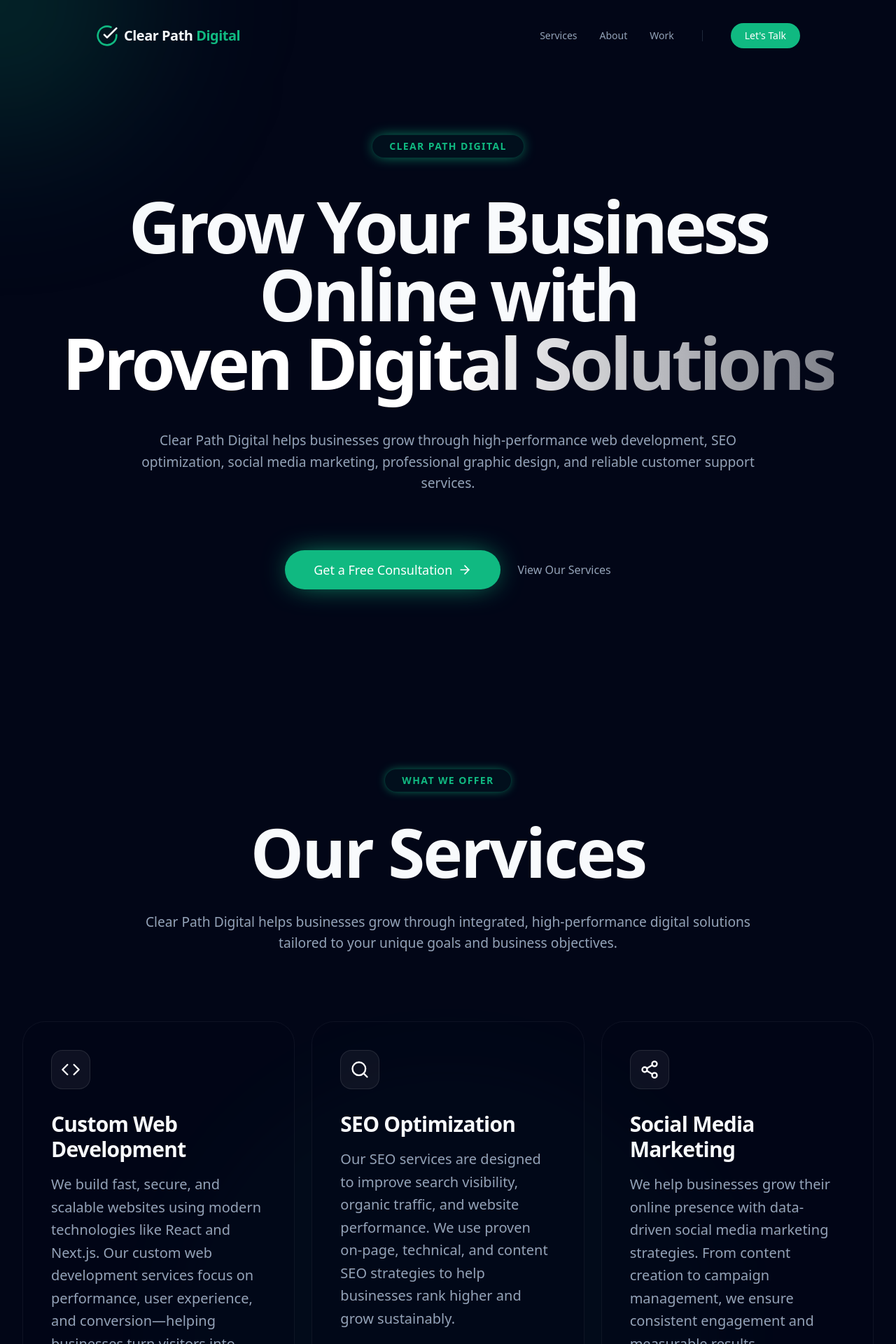
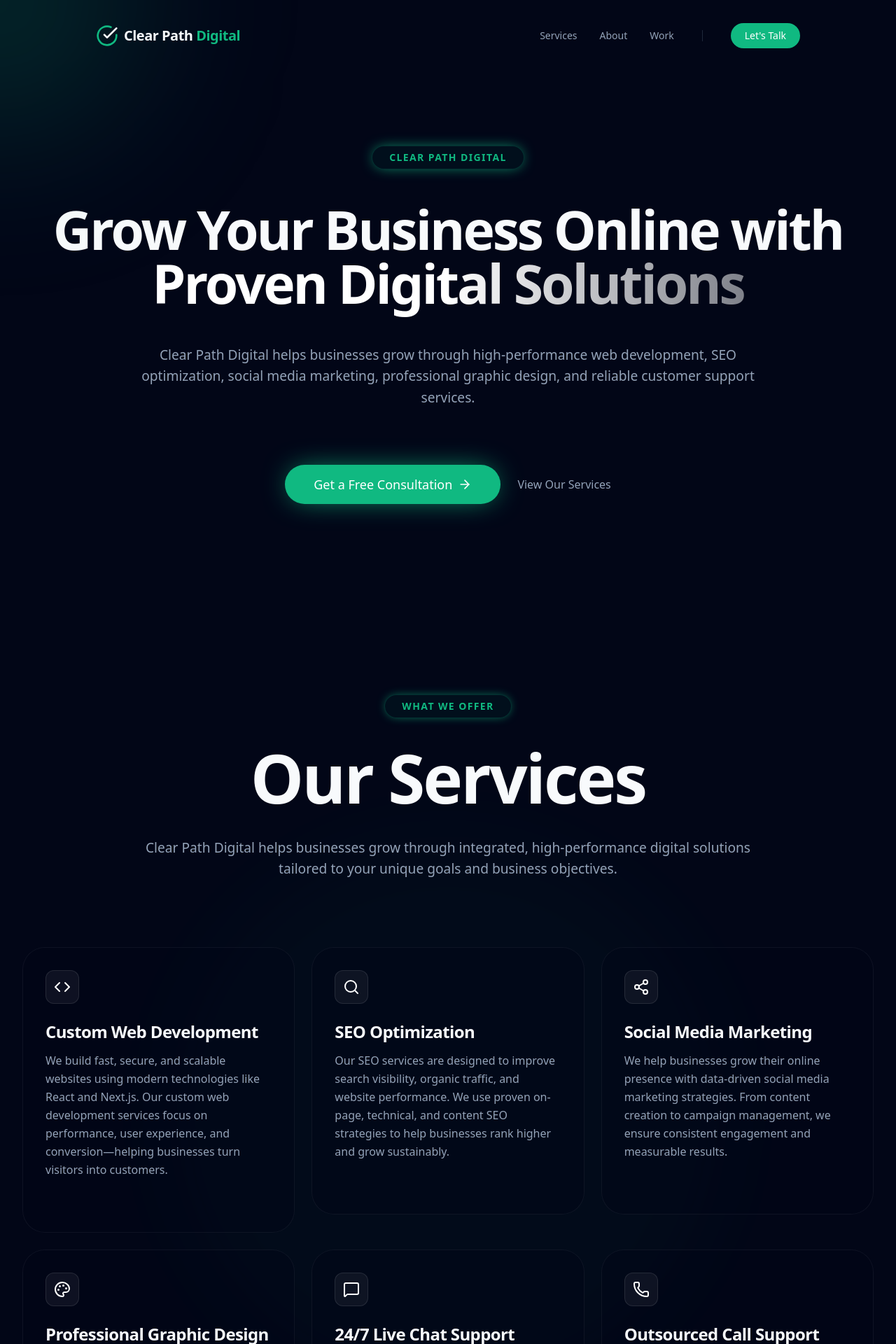
Before and after one commit to saadc253-prog/clear-path-digital, a Next.js app: page / in a window 1280 px wide. Shown: the top 1920 px of the page at 70% size. Built offline with nearby package versions, Linux system fonts and the light colour scheme.

Commit message:
Refine UI v2.1: Smaller H1 and compact service cards

```diff
--- a/app/globals.css
+++ b/app/globals.css
@@ -77,9 +77,9 @@
 /* Fluid Typography Utilities */
 @layer utilities {
   .text-fluid-h1 {
-    font-size: clamp(2.5rem, 8vw, 8rem);
-    line-height: 0.95;
-    letter-spacing: -0.05em;
+    font-size: clamp(2.5rem, 6vw, 5rem);
+    line-height: 1;
+    letter-spacing: -0.04em;
   }
 
   .text-fluid-h2 {
--- a/components/sections/ServicesOverview.tsx
+++ b/components/sections/ServicesOverview.tsx
@@ -73,17 +73,15 @@
                         >
                             <Tilt className="h-full">
                                 <Link href={service.href} className="block h-full">
-                                    <div className="h-full glass-card p-10 rounded-[2rem] transition-all duration-500 hover:bg-white/5 hover:border-primary/30 hover:shadow-[0_0_30px_-10px_rgba(16,185,129,0.2)] flex flex-col justify-between border border-white/5 bg-gradient-to-b from-white/5 to-transparent">
-                                        <div>
-                                            <div className="mb-8 w-14 h-14 rounded-2xl bg-white/5 border border-white/10 flex items-center justify-center text-white group-hover:scale-110 group-hover:bg-primary group-hover:border-primary transition-all duration-500">
-                                                <service.icon className="h-7 w-7" />
-                                            </div>
-                                            <h3 className="text-3xl font-bold mb-4 tracking-tight group-hover:text-primary transition-colors">{service.title}</h3>
-                                            <p className="text-muted-foreground font-light text-xl leading-relaxed">
-                                                {service.description}
-                                            </p>
+                                    <div className="h-full glass-card p-8 rounded-[2rem] transition-all duration-500 hover:bg-white/5 hover:border-primary/30 hover:shadow-[0_0_30px_-10px_rgba(16,185,129,0.2)] border border-white/5 bg-gradient-to-b from-white/5 to-transparent">
+                                        <div className="mb-6 w-12 h-12 rounded-xl bg-white/5 border border-white/10 flex items-center justify-center text-white group-hover:scale-110 group-hover:bg-primary group-hover:border-primary transition-all duration-500">
+                                            <service.icon className="h-6 w-6" />
                                         </div>
-                                        <div className="mt-10 flex items-center text-base font-medium text-white opacity-0 group-hover:opacity-100 transition-opacity duration-300 translate-y-2 group-hover:translate-y-0">
+                                        <h3 className="text-2xl font-bold mb-3 tracking-tight group-hover:text-primary transition-colors">{service.title}</h3>
+                                        <p className="text-muted-foreground font-light text-base leading-relaxed mb-6">
+                                            {service.description}
+                                        </p>
+                                        <div className="flex items-center text-sm font-medium text-white opacity-0 group-hover:opacity-100 transition-opacity duration-300 translate-y-2 group-hover:translate-y-0">
                                             Learn more <span className="ml-2 group-hover:translate-x-1 transition-transform">→</span>
                                         </div>
                                     </div>
```
